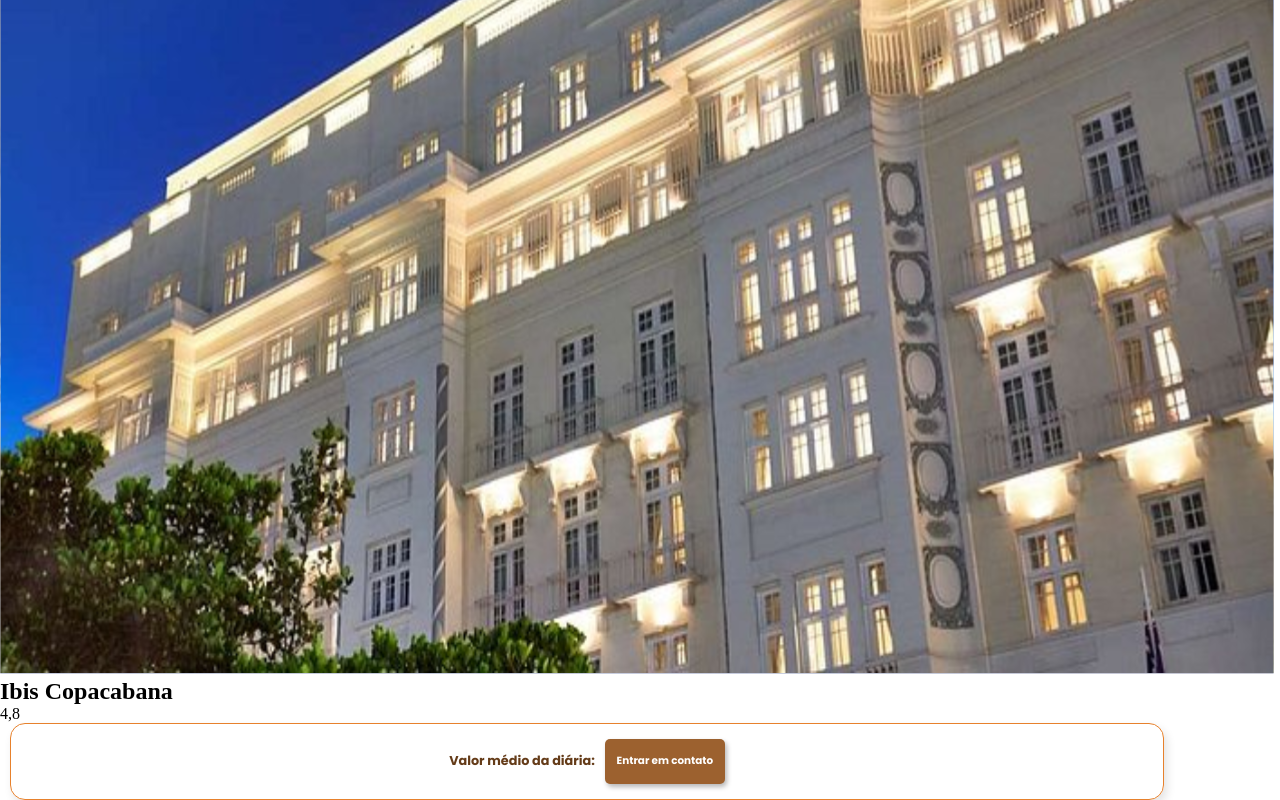
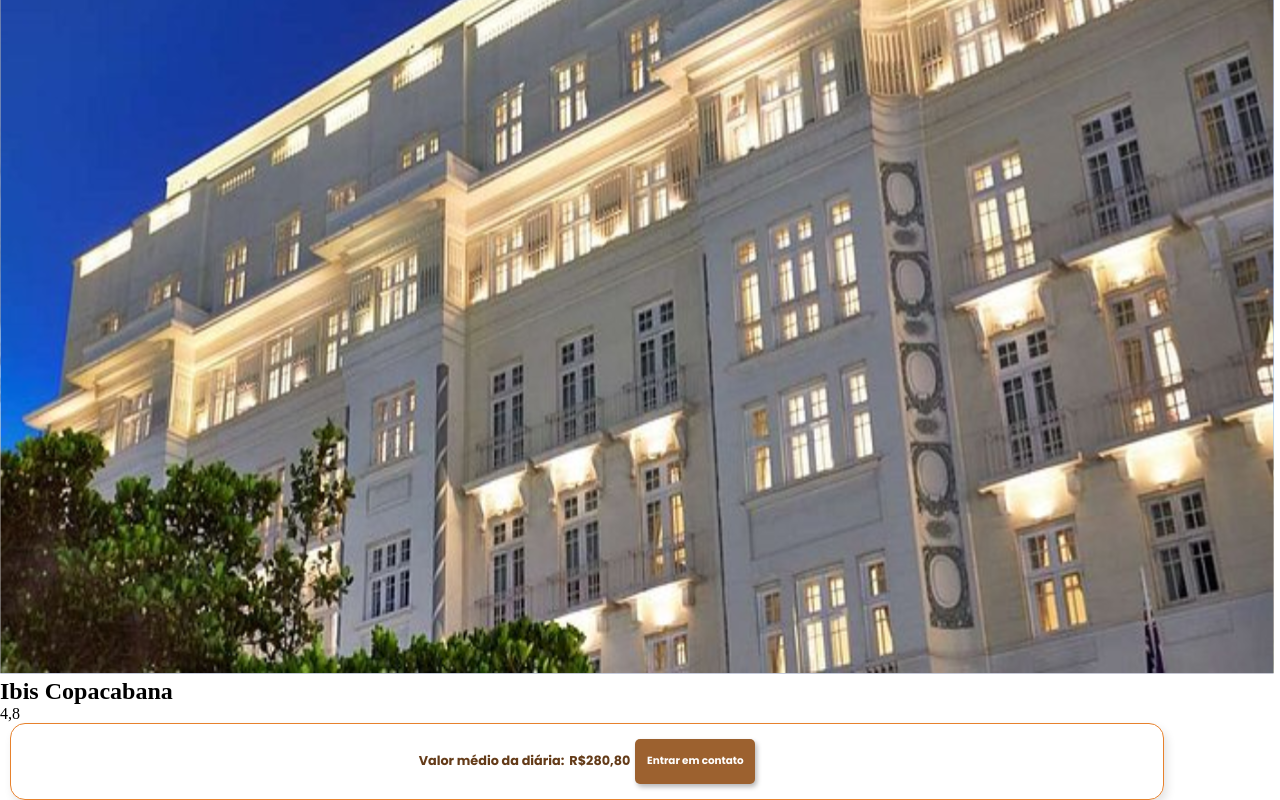
Before and after one commit to estartandodevs-course/barking-pets, a React (Create React App) app: page /description_hotel/1 in a window 1280 px wide. Shown: the part 507-1307 px from the top of the page. Built offline with nearby package versions, Linux system fonts and the light colour scheme.

Commit message:
passando valor para propiedade do "EstablishmentPrice"

```diff
--- a/src/pages/HotelDescription/index.js
+++ b/src/pages/HotelDescription/index.js
@@ -33,7 +33,7 @@ const HotelDescription = () => {
           </div>
           <h1>{business.name}</h1>
           <p>{business.nota}</p>
-          <EstablishmentPrice />
+          <EstablishmentPrice price="R$280,80"/>
         </main>
       )}
     </section>
```
